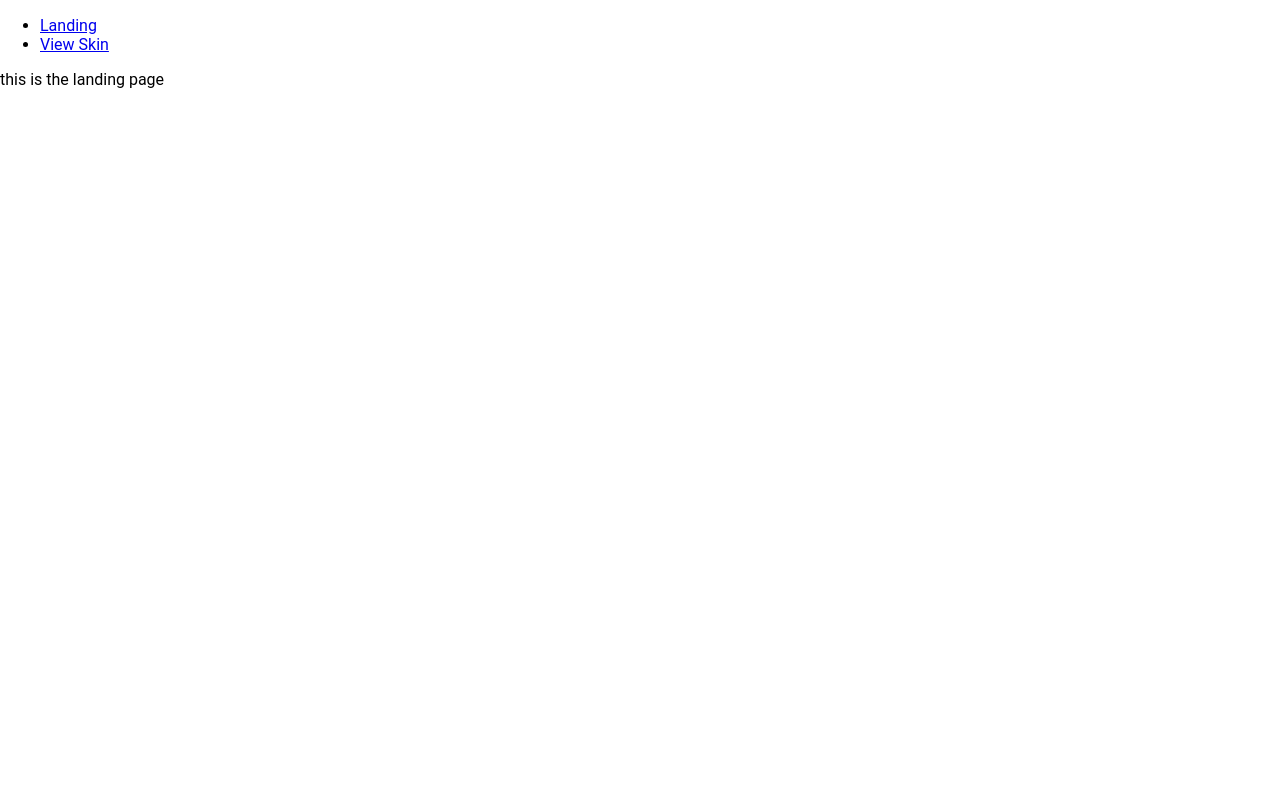
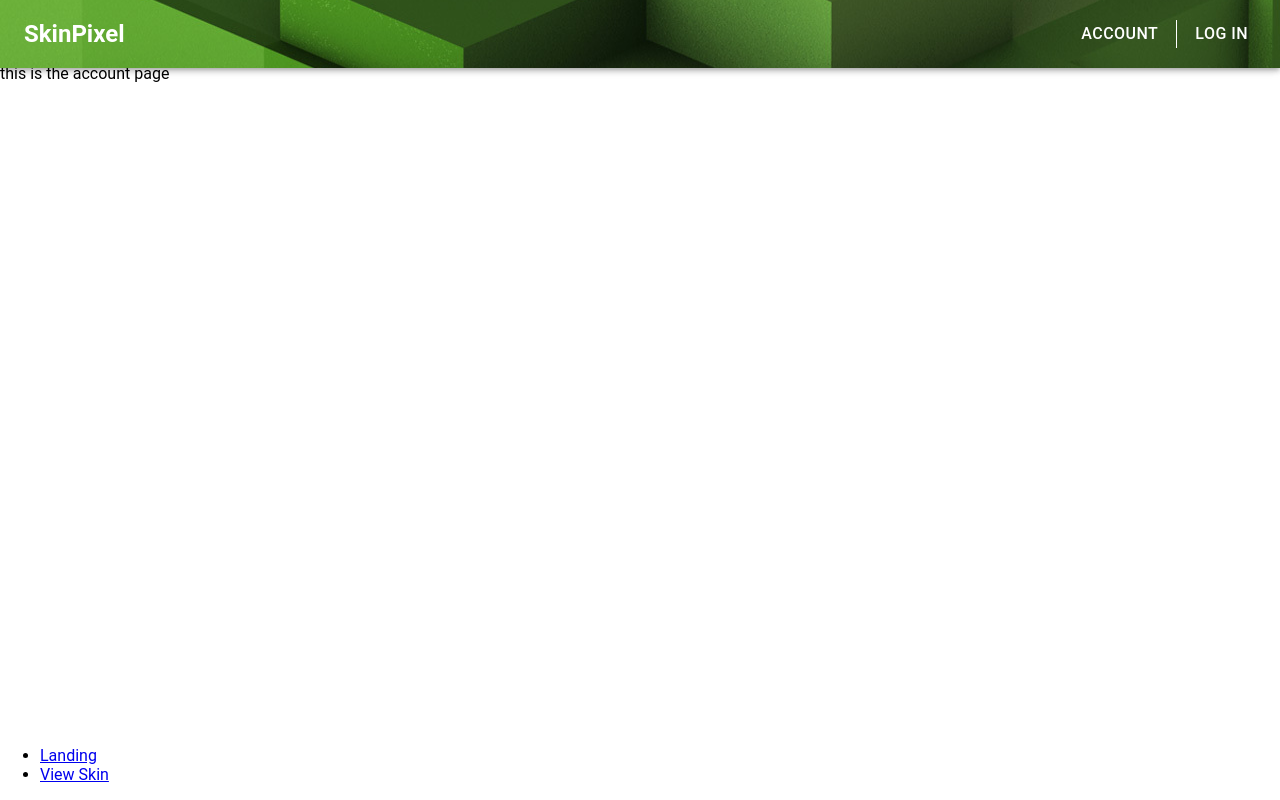
Before and after one commit to americobarros/SkinPixel, a React (Create React App) app in the folder frontend/: page /account in a window 1280 px wide. Built offline with nearby package versions, Linux system fonts and the light colour scheme.

Commit message:
added app bar

```diff
--- a/frontend/src/App.js
+++ b/frontend/src/App.js
@@ -12,12 +12,15 @@ import './App.css';
 
 import Landing from './views/Landing';
 import SkinView from './views/ViewSkin';
+import Account from './views/Account';
 
-function App() {
+import Header from './components/Header';
+
+export default function App() {
   return (
     <Router>
       <div>
-        <ul>
+        <ul style={{ position: 'absolute', bottom: '0' }}>
           <li>
             <Link to="/">Landing</Link>
           </li>
@@ -25,8 +28,10 @@ function App() {
             <Link to="/skin/3">View Skin</Link>
           </li>
         </ul>
+        <Header />
 
         <Switch>
+          <Route path="/account" children={<Account />}/>
           <Route path="/skin/:skinId" children={<SkinView />}/>
           <Route path="/" children={<Landing />} />
         </Switch>
@@ -34,5 +39,3 @@ function App() {
     </Router>
   );
 }
-
-export default App;
--- a/frontend/src/components/Header.css
+++ b/frontend/src/components/Header.css
@@ -0,0 +1,30 @@
+.AppBarStyle {
+    background-image: url("../images/minecraft-bg.jpg");
+    background-position: center;
+}
+
+.AppBarButton {
+    color: white;
+    font-size: 1rem;
+}
+
+.AppBarButton:hover {
+    color: grey;
+}
+
+.AppBarDivider {
+    background-color: white;
+    margin: 20px 10px;
+}
+
+
+/* button {
+    background-color: rgba(255, 255, 255, 0.3);
+    color: white;
+    padding: 10px 30px;
+    border-radius: 5px;
+    border: 1px solid grey;
+    cursor: pointer;
+    transition-duration: 0.4s;
+    margin-right: 20px;
+} */
--- a/frontend/src/components/Header.js
+++ b/frontend/src/components/Header.js
@@ -0,0 +1,73 @@
+import React, { useState } from 'react';
+
+import {
+  // BrowserRouter as Router,
+  // Switch,
+  // Route,
+  Link,
+  // useRouteMatch,
+  // useParams
+} from "react-router-dom";
+
+import PropTypes from 'prop-types';
+import AppBar from '@material-ui/core/AppBar';
+import Toolbar from '@material-ui/core/Toolbar';
+import useScrollTrigger from '@material-ui/core/useScrollTrigger';
+import Slide from '@material-ui/core/Slide';
+import { StylesProvider } from '@material-ui/core/styles';
+import Button from '@material-ui/core/Button';
+import Divider from '@material-ui/core/Divider';
+
+import './Header.css';
+
+
+function HideOnScroll(props) {
+  const { children, window } = props;
+  const trigger = useScrollTrigger({ target: window ? window() : undefined });
+
+  return (
+    <Slide appear={false} direction="down" in={!trigger}>
+      {children}
+    </Slide>
+  );
+}
+
+function handleLogInOrOut() {
+  console.log('logging in or logging out')
+}
+
+export default function Header(props) {
+  const [loggedIn, setLoggedIn] = useState(false);
+
+  return (
+    <StylesProvider injectFirst>
+      <React.Fragment>
+        <HideOnScroll {...props}>
+          <AppBar className="AppBarStyle">
+            <Toolbar>
+              <h2 style={{ flexGrow: '1' }}>SkinPixel</h2>
+              <Link to="/account" style={{ textDecoration: 'none' }}>
+                <Button className="AppBarButton">
+                  Account
+                </Button>
+              </Link>
+              <Divider orientation="vertical" flexItem className="AppBarDivider" />
+              <Button className="AppBarButton" onClick={handleLogInOrOut}>
+                {loggedIn
+                  ? <>Log Out</>
+                  : <>Log In</>
+                }
+              </Button>
+            </Toolbar>
+          </AppBar>
+        </HideOnScroll>
+        <Toolbar />
+      </React.Fragment>
+    </StylesProvider>
+  );
+}
+
+HideOnScroll.propTypes = {
+  children: PropTypes.element.isRequired,
+  window: PropTypes.func,
+};
--- /dev/null
+++ b/frontend/src/views/Account.js
@@ -0,0 +1,7 @@
+export default function Account() {
+    return (
+        <div>
+            this is the account page
+        </div>
+    );
+}
--- a/frontend/src/views/Landing.js
+++ b/frontend/src/views/Landing.js
@@ -1,9 +1,7 @@
-function Landing() {
+export default function Landing() {
   return (
     <div>
       this is the landing page
     </div>
   );
 }
-
-export default Landing;
--- a/frontend/src/views/ViewSkin.js
+++ b/frontend/src/views/ViewSkin.js
@@ -2,7 +2,7 @@ import {
     useParams
   } from "react-router-dom";
 
-function ViewSkin() {
+  export default function ViewSkin() {
     let { skinId } = useParams();
     return (
       <div>
@@ -10,5 +10,3 @@ function ViewSkin() {
       </div>
     );
   }
-
-  export default ViewSkin;
```
Also changed, not shown: frontend/src/images/minecraft-bg.jpg (added), frontend/src/views/Account.css (added).
